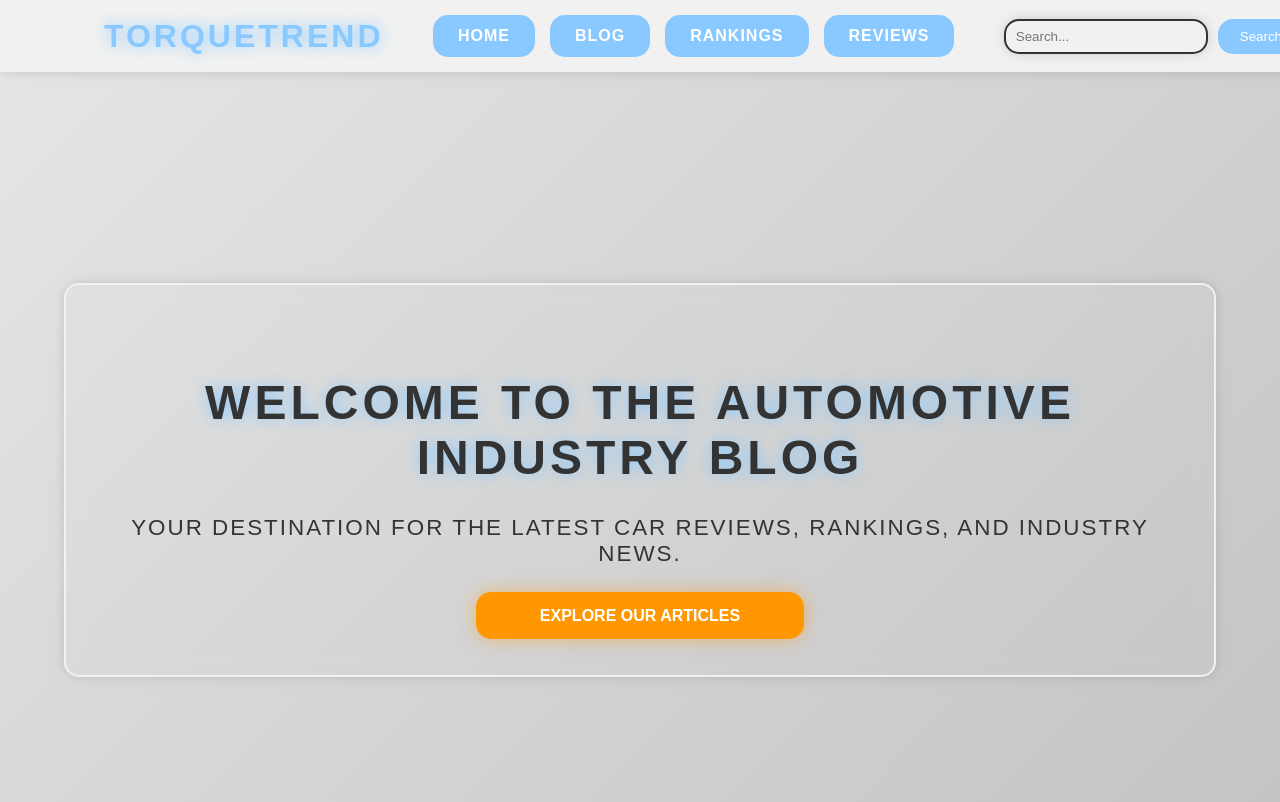
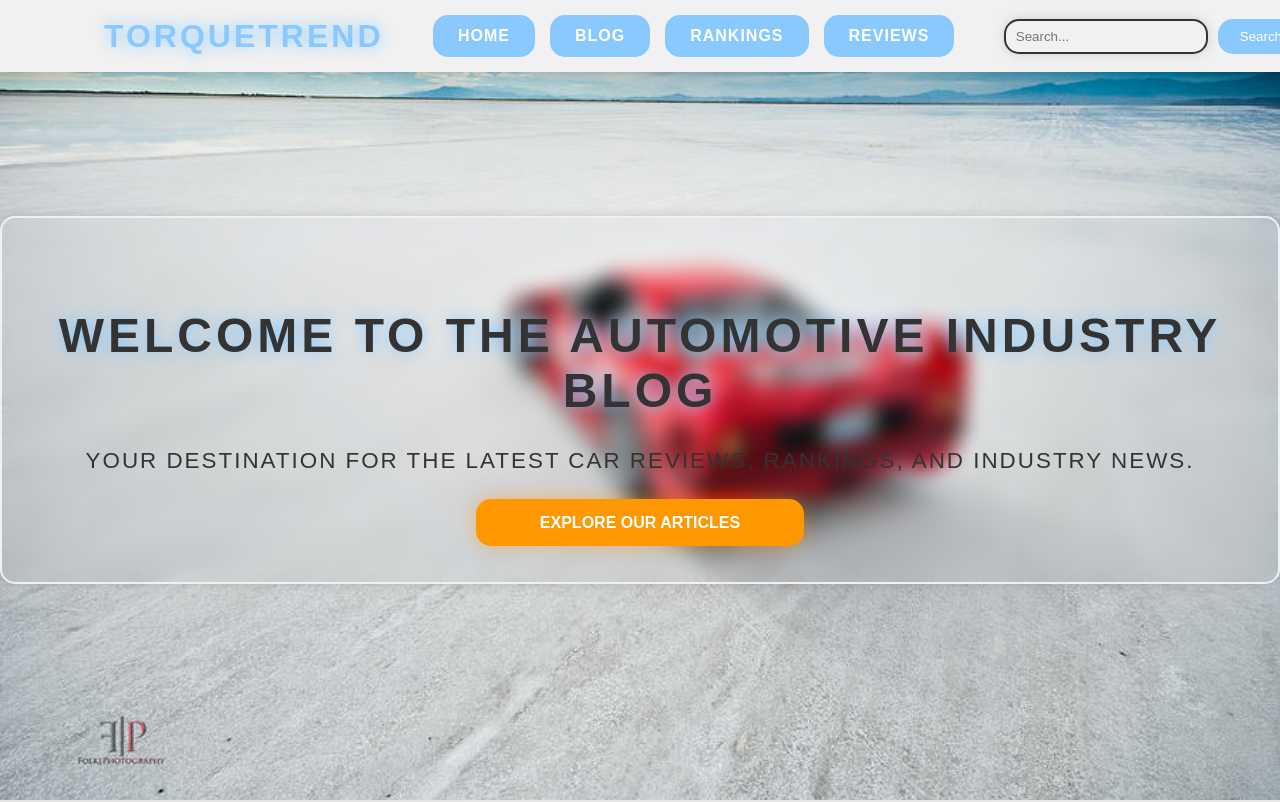
Before and after one commit to torquetrend/Homepage, a plain HTML site: page index.html in a window 1280 px wide. Shown: the top 802 px of the page. Drawn offline with Linux system fonts and the light colour scheme; a script that the page names is missing.

Commit message:
Update styles.css

```diff
--- a/styles.css
+++ b/styles.css
@@ -251,20 +251,13 @@ body {
   }
 }
 
-/* Hero Section */
 .hero-section {
-  background: linear-gradient(135deg, #e6e6e6, #c2c2c2),
-    url("car-bg.jpg") no-repeat center center/cover;
+  background: url("F40-salt-flats.jpg") no-repeat center center/cover;
   height: 100vh;
   display: flex;
   align-items: center;
   justify-content: center;
   text-align: center;
-  padding: 80px 5vw;
-  color: var(--text-color-dark);
-  position: relative;
-  overflow: hidden;
-  animation: fadeIn 1s ease-in-out;
 }
 
 .hero-content {
```
